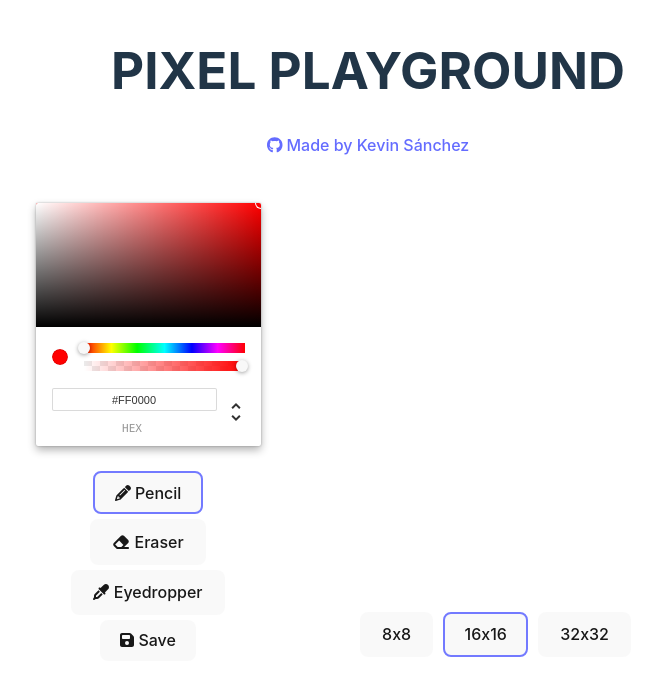
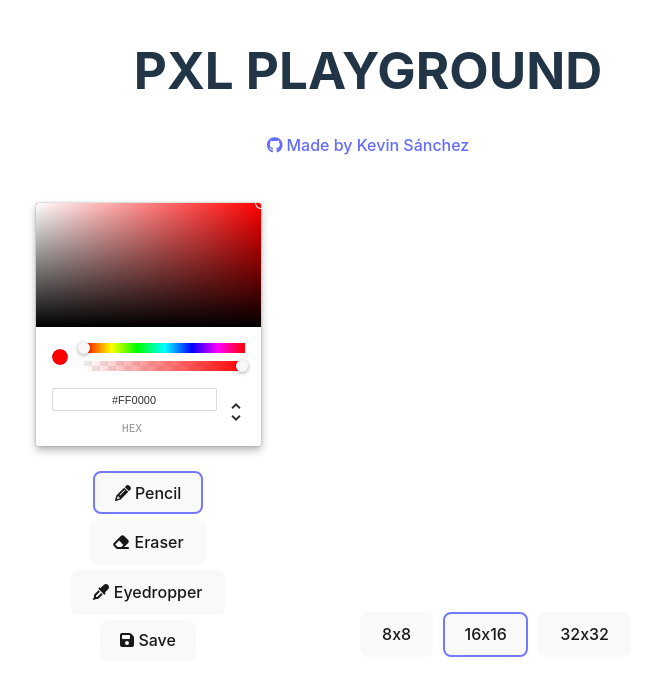
Before and after one commit to KevinSanchezO/pxl-playground, a React (Vite) app: page / in a window 1280 px wide. Shown: the top 696 px of the page, without its empty margins (272-926 px from the left). Built offline with nearby package versions, Linux system fonts and the light colour scheme.

Commit message:
Fixed header
-Changed the name of the title of the header.

```diff
--- a/src/components/Header.jsx
+++ b/src/components/Header.jsx
@@ -5,7 +5,7 @@ export default function Header() {
     return (
         <div className="header">
             <div className="title">
-                <h1>PIXEL PLAYGROUND</h1>
+                <h1>PXL PLAYGROUND</h1>
 
                 <a className='header-github' href='https://github.com/KevinSanchezO/pxl-playground' target="_blank">
                     <p><FontAwesomeIcon icon={faGithub}/> Made by Kevin Sánchez</p>
```
